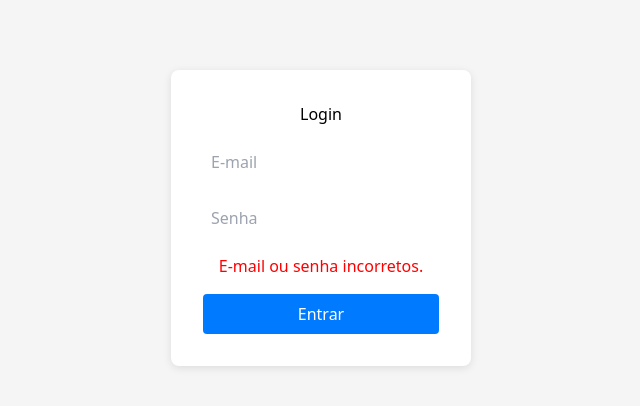
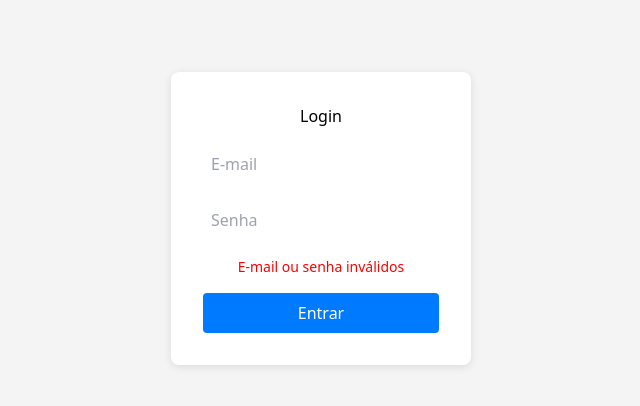
Before and after one commit to williamvolpato/apple-drops-support-chat, a Next.js app: page /login in a window 1280 px wide. Both pictures are taken after a click on the button "Entrar". Shown: the part 182-588 px from the top of the page, without its empty margins (319-959 px from the left). Built offline with nearby package versions, Linux system fonts and the light colour scheme.

Commit message:
Update page.tsx

```diff
--- a/app/login/page.tsx
+++ b/app/login/page.tsx
@@ -1,57 +1,79 @@
-"use client"
+'use client'
 
-import { useState } from "react"
-import { useRouter } from "next/navigation"
+import { useState, useEffect } from 'react'
+import { useRouter } from 'next/navigation'
 
 export default function LoginPage() {
-  const [email, setEmail] = useState("")
-  const [password, setPassword] = useState("")
-  const [error, setError] = useState("")
   const router = useRouter()
+  const [email, setEmail] = useState('')
+  const [password, setPassword] = useState('')
+  const [error, setError] = useState('')
+
+  useEffect(() => {
+    const session = localStorage.getItem('authEmail')
+    if (session === 'sms@happierpd.com') {
+      router.push('/')
+    }
+  }, [router])
 
   const handleLogin = () => {
-    if (email === "sms@happierpd.com" && password === "GustavoHappier") {
-      localStorage.setItem("authenticated", "true")
-      router.push("/")
+    if (email === 'sms@happierpd.com' && password === 'GustavoHappier') {
+      localStorage.setItem('authEmail', email)
+      router.push('/')
     } else {
-      setError("E-mail ou senha incorretos.")
+      setError('E-mail ou senha inválidos')
     }
   }
 
   return (
-    <div style={{ height: "100vh", display: "flex", alignItems: "center", justifyContent: "center", backgroundColor: "#f5f5f5" }}>
+    <div style={{
+      height: '100vh',
+      display: 'flex',
+      alignItems: 'center',
+      justifyContent: 'center',
+      backgroundColor: '#f4f4f4'
+    }}>
       <div style={{
-        backgroundColor: "#fff",
-        padding: "2rem",
-        borderRadius: "8px",
-        boxShadow: "0 2px 8px rgba(0, 0, 0, 0.1)",
-        width: "300px",
-        display: "flex",
-        flexDirection: "column",
-        gap: "1rem"
+        backgroundColor: '#fff',
+        padding: '2rem',
+        borderRadius: '8px',
+        boxShadow: '0 2px 8px rgba(0, 0, 0, 0.1)',
+        width: '300px',
+        display: 'flex',
+        flexDirection: 'column',
+        gap: '1rem'
       }}>
-        <h2 style={{ textAlign: "center" }}>Login</h2>
+        <h2 style={{ textAlign: 'center' }}>Login</h2>
 
         <input
           type="email"
           placeholder="E-mail"
           value={email}
-          onChange={(e) => setEmail(e.target.value)}
-          style={{ padding: "0.5rem" }}
+          onChange={e => setEmail(e.target.value)}
+          style={{ padding: '0.5rem' }}
         />
         <input
           type="password"
           placeholder="Senha"
           value={password}
-          onChange={(e) => setPassword(e.target.value)}
-          style={{ padding: "0.5rem" }}
+          onChange={e => setPassword(e.target.value)}
+          style={{ padding: '0.5rem' }}
         />
 
-        {error && <p style={{ color: "red", textAlign: "center" }}>{error}</p>}
+        {error && (
+          <p style={{ color: 'red', fontSize: '0.875rem', textAlign: 'center' }}>{error}</p>
+        )}
 
         <button
           onClick={handleLogin}
-          style={{ padding: "0.5rem", backgroundColor: "#007bff", color: "#fff", border: "none", borderRadius: 4 }}
+          style={{
+            padding: '0.5rem',
+            backgroundColor: '#007bff',
+            color: '#fff',
+            border: 'none',
+            borderRadius: '4px',
+            cursor: 'pointer'
+          }}
         >
           Entrar
         </button>
```
